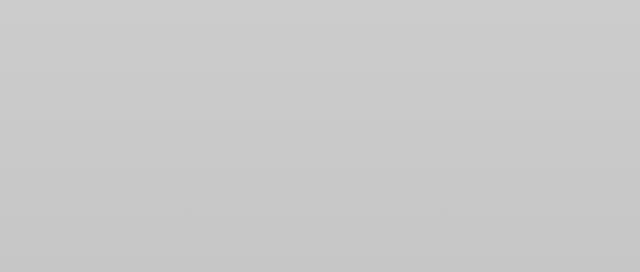
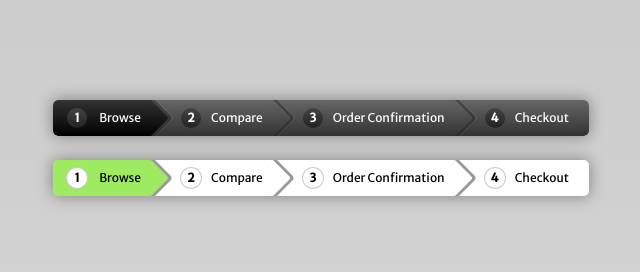
Before and after one commit to Barnickle/barnickle.github.io, a plain HTML site: page buttons.html in a window 1280 px wide. Shown: the whole page, without its empty margins (319-959 px from the left). Drawn offline with Linux system fonts and the light colour scheme.

Commit message:
asdf
asdf

```diff
--- a/buttons.html
+++ b/buttons.html
@@ -9,5 +9,24 @@
 	</head>
 	<body>
 
+	<!-- a simple div with some links -->
+		<div class="breadcrumb">
+			<a href="#" class="active">Browse</a>
+			<a href="#">Compare</a>
+			<a href="#">Order Confirmation</a>
+			<a href="#">Checkout</a>
+		</div>
+		<br /><br />
+		<!-- another version - flat style with animated hover effect -->
+		<div class="breadcrumb flat">
+			<a href="#" class="active">Browse</a>
+			<a href="#">Compare</a>
+			<a href="#">Order Confirmation</a>
+			<a href="#">Checkout</a>
+		</div>
+
+<!-- Prefixfree -->
+<script src="http://thecodeplayer.com/uploads/js/prefixfree-1.0.7.js" type="text/javascript" type="text/javascript"></script>
+
 	</body>
 </html>
--- a/stylesheets/buttons.css
+++ b/stylesheets/buttons.css
@@ -9,7 +9,7 @@ body {
 	text-align: center;
 	padding-top: 100px;
 	background: #CCCCCC;
-	background: linear-gradient(#CCCCCC, #BBBBBB);
+	background: linear-gradient(#CCCCCC, #DDDDDD);
 	font-family: 'Merriweather Sans', arial, verdana;
 }
 
```
